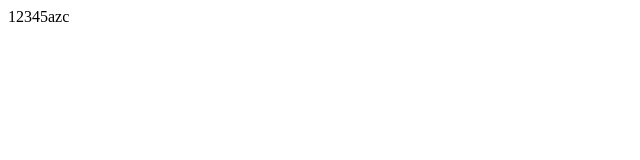
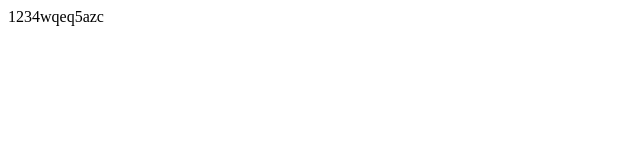
Before and after one commit to Zc101026/project_01, a website: page index.html in a window 1280 px wide. Shown: the full height of the page, 0-640 px from the left. Drawn offline with Linux system fonts and the light colour scheme.

Commit message:
放学了

```diff
--- a/index.html
+++ b/index.html
@@ -6,6 +6,6 @@
     <title>Document</title>
 </head>
 <body>
-    <div>12345azc</div>
+    <div>1234wqeq5azc</div>
 </body>
 </html>
--- a/text.js
+++ b/text.js
@@ -0,0 +1 @@
+wqqw
--- a/two.js
+++ b/two.js
@@ -1 +1 @@
-a
+asfsf
```
Also changed, not shown: 1 other file.
